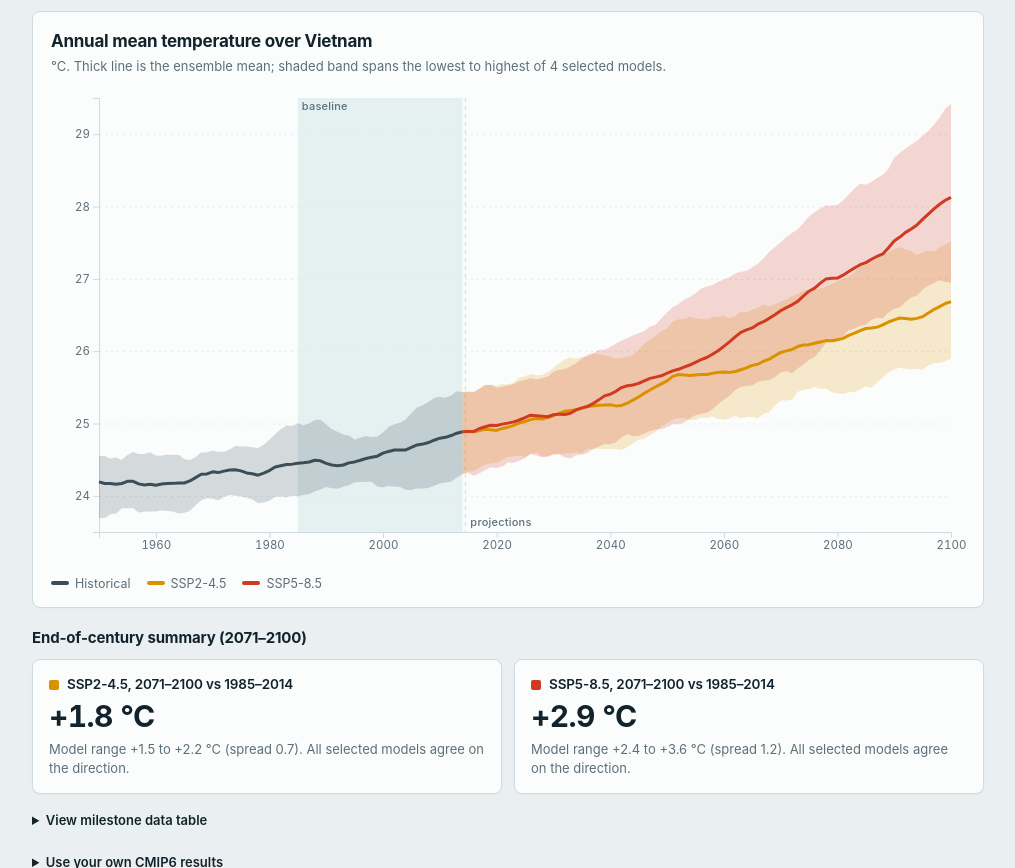
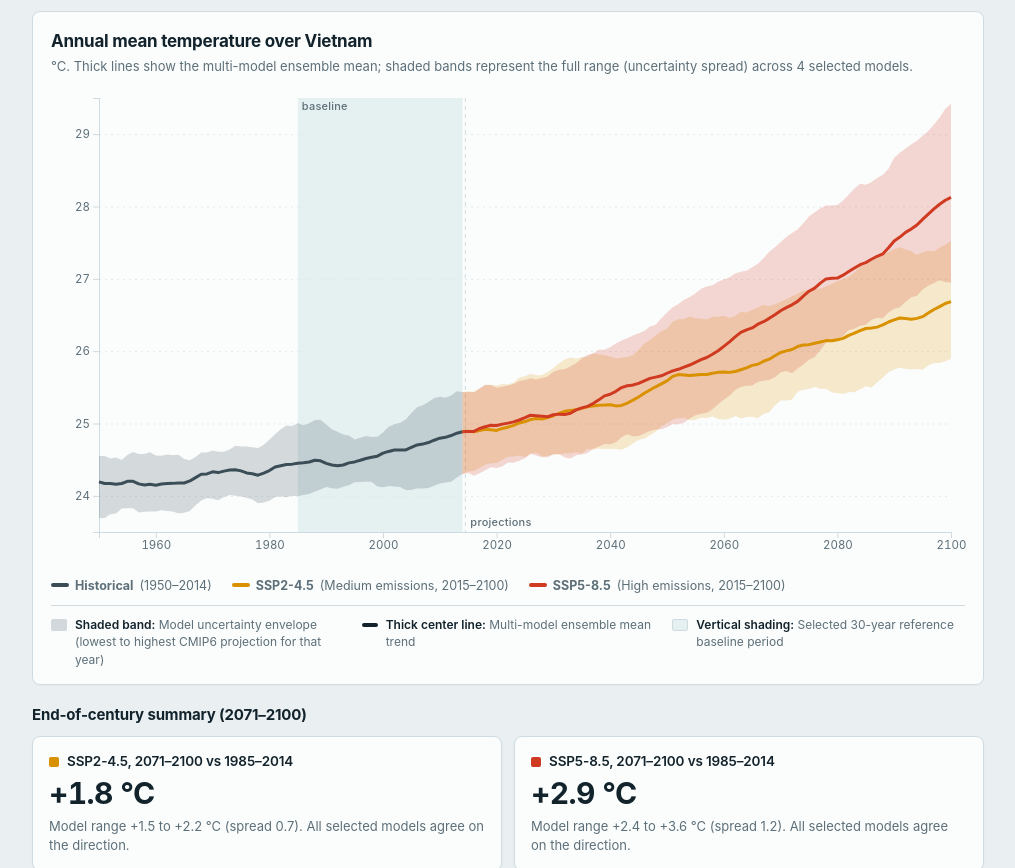
Before and after one commit to Minh24y5/Vietnam-climate-scenario-explorer, a plain HTML site: page index.html in a window 1280 px wide. Shown: the part 414-1282 px from the top of the page, without its empty margins (132-1147 px from the left). Drawn offline with nearby package versions, Linux system fonts and the light colour scheme.

Commit message:
Added legend

```diff
--- a/index.html
+++ b/index.html
@@ -91,6 +91,20 @@
             <div id="chartHelp" class="sr-only">Interactive timeseries chart spanning 1950 to 2100. Press Left or Right Arrow keys to navigate year by year; Shift + Arrow to navigate by decade. Press Home for 1950 and End for 2100.</div>
             <div id="chartLiveAnnounce" class="sr-only" aria-live="polite" aria-atomic="true"></div>
             <div id="legend"></div>
+            <div class="legend-guide" id="legendGuide">
+                <div class="guide-item">
+                    <span class="guide-swatch guide-band" aria-hidden="true"></span>
+                    <span class="guide-txt"><strong>Shaded band:</strong> Model uncertainty envelope (lowest to highest CMIP6 projection for that year)</span>
+                </div>
+                <div class="guide-item">
+                    <span class="guide-swatch guide-line" aria-hidden="true"></span>
+                    <span class="guide-txt"><strong>Thick center line:</strong> Multi-model ensemble mean trend</span>
+                </div>
+                <div class="guide-item">
+                    <span class="guide-swatch guide-box" aria-hidden="true"></span>
+                    <span class="guide-txt"><strong>Vertical shading:</strong> Selected 30-year reference baseline period</span>
+                </div>
+            </div>
         </section>
 
         <section class="summary-section" aria-labelledby="statsHeading">
--- a/main.js
+++ b/main.js
@@ -190,16 +190,29 @@ $('#chart').addEventListener('keydown', e => {
 
 /* ---------- text, legend, stats, accessible table ---------- */
 function labels() {
-  const V = VARS[st.v], anom = st.mode === 'anom';
+  const V = VARS[st.v], anom = st.mode === 'anom', ms = sel();
   $('#blabel').textContent = `${st.bs}–${st.bs + 29}`;
   $('#ctitle').textContent = `${V.name} over Vietnam${anom ? ', change vs ' + st.bs + '–' + (st.bs + 29) : ''}`;
-  $('#csub').textContent = `${V.unit}. Thick line is the ensemble mean; shaded band spans the lowest to highest of ${sel().length} selected model${sel().length === 1 ? '' : 's'}.`;
+  $('#csub').textContent = `${V.unit}. Thick lines show the multi-model ensemble mean; shaded bands represent the full range (uncertainty spread) across ${ms.length} selected model${ms.length === 1 ? '' : 's'}.`;
 
-  let legendHtml = `<span><i class="ln" style="background:var(--hist)" aria-hidden="true"></i>Historical</span>` +
-    Object.keys(SCEN).filter(s => st.scen.has(s)).map(s => `<span><i class="ln" style="background:${SCEN[s].c}" aria-hidden="true"></i>${SCEN[s].name}</span>`).join('');
-  if (st.ind) {
-    legendHtml += ` <span style="color:var(--muted);margin-left:8px">(Individual models shown with dashed strokes)</span>`;
+  let legendHtml = `<span><i class="ln" style="background:var(--hist)" aria-hidden="true"></i><strong>Historical</strong> (1950–2014)</span>` +
+    Object.keys(SCEN).filter(s => st.scen.has(s)).map(s => {
+      const desc = s === 'ssp245' ? 'Medium emissions' : 'High emissions';
+      return `<span><i class="ln" style="background:${SCEN[s].c}" aria-hidden="true"></i><strong>${SCEN[s].name}</strong> (${desc}, 2015–2100)</span>`;
+    }).join('');
+
+  if (st.ind && ms.length > 0) {
+    legendHtml += `<div class="model-legends">` +
+      `<span class="model-legend-label">Individual Model Traces:</span>` +
+      ms.map((m, mi) => {
+        const dash = DASHES[mi % DASHES.length] || 'none';
+        return `<span class="model-badge">` +
+          `<svg class="model-dash-svg" aria-hidden="true"><line x1="0" y1="4" x2="24" y2="4" stroke="currentColor" stroke-width="2" stroke-dasharray="${dash}"/></svg>` +
+          `${m}</span>`;
+      }).join('') +
+      `</div>`;
   }
+
   $('#legend').innerHTML = legendHtml;
 }
 
--- a/style.css
+++ b/style.css
@@ -134,9 +134,22 @@ input[type=range]{width:100%;accent-color:var(--accent);min-height:28px}
 .split{stroke:var(--line);stroke-dasharray:4 4}
 #tip{position:absolute;display:none;pointer-events:none;background:var(--card);border:1px solid var(--line);border-radius:6px;padding:7px 11px;font-size:12px;line-height:1.45;font-variant-numeric:tabular-nums;box-shadow:0 4px 14px rgba(0,0,0,.12),0 1px 3px rgba(0,0,0,.08);z-index:3;white-space:nowrap}
 #tip div{display:flex;align-items:center;gap:6px}
-#legend{display:flex;flex-wrap:wrap;gap:4px 16px;margin:10px 4px 2px;font-size:12.5px;color:var(--muted)}
+#legend{display:flex;flex-wrap:wrap;gap:8px 20px;margin:12px 4px 6px;font-size:12.5px;color:var(--muted)}
 #legend span{display:inline-flex;align-items:center;gap:6px}
 .ln{display:inline-block;width:18px;height:4px;border-radius:2px}
+
+.legend-guide{display:grid;grid-template-columns:repeat(auto-fit,minmax(240px,1fr));gap:8px 18px;margin:10px 4px 4px;padding-top:10px;border-top:1px solid var(--line);font-size:12px;line-height:1.45;color:var(--muted)}
+.guide-item{display:flex;align-items:flex-start;gap:8px}
+.guide-swatch{display:inline-block;flex-shrink:0;margin-top:3px;border-radius:2px}
+.guide-band{width:16px;height:12px;background:var(--muted);opacity:.25;border:1px dashed var(--muted)}
+.guide-line{width:16px;height:4px;background:var(--ink);margin-top:7px}
+.guide-box{width:16px;height:12px;background:var(--base);border:1px solid var(--line)}
+.guide-txt strong{color:var(--ink);font-weight:600}
+
+.model-legends{display:flex;flex-wrap:wrap;gap:6px 14px;width:100%;padding:6px 0 2px;align-items:center;border-top:1px dashed var(--line);margin-top:6px}
+.model-legend-label{font-size:11.5px;font-weight:600;text-transform:uppercase;letter-spacing:.04em;color:var(--muted);margin-right:2px}
+.model-badge{display:inline-flex;align-items:center;gap:6px;font-size:12px;font-family:var(--font-mono);color:var(--ink)}
+.model-dash-svg{width:24px;height:8px;vertical-align:middle}
 
 /* ---------- summary section ---------- */
 .section-title{font-size:15px;font-weight:650;letter-spacing:-.01em;margin:18px 0 8px;color:var(--ink)}
```
